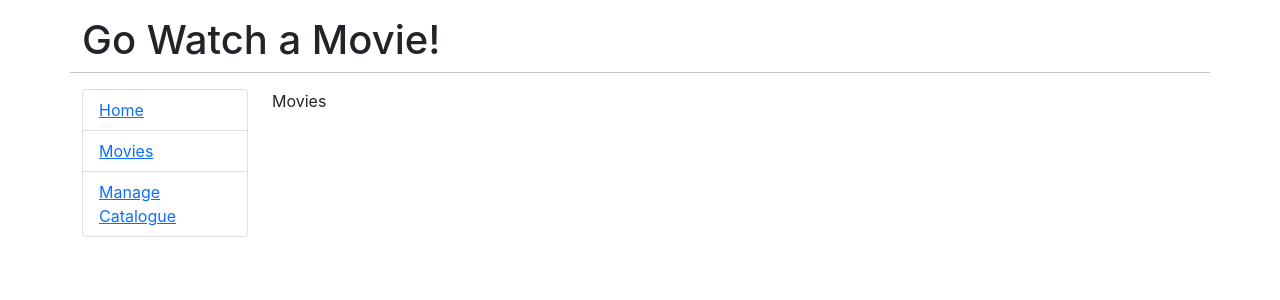
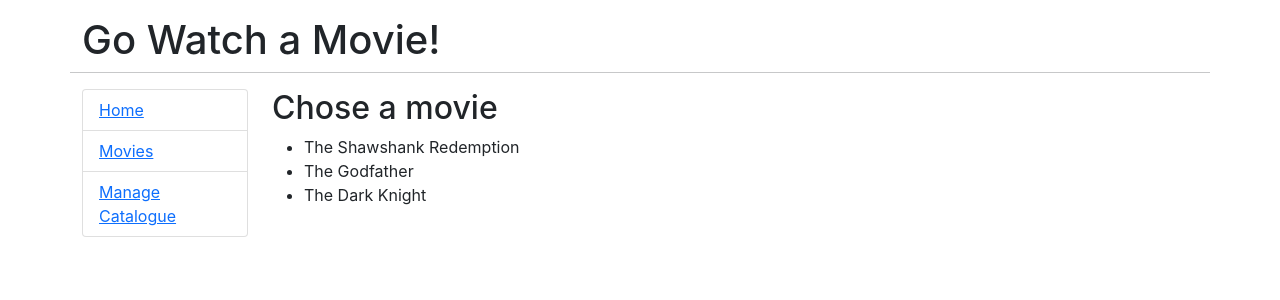
Before and after one commit to ViniciusGranado/_studies_Go, a React (Create React App) app in the folder web-project/frontend/: page /movies in a window 1280 px wide. Shown: the top 300 px of the page. Built offline with nearby package versions, Linux system fonts and the light colour scheme.

Commit message:
Update Movies component

```diff
--- /dev/null
+++ b/web-project/frontend/src/models/models.ts
@@ -0,0 +1,5 @@
+export interface Movie {
+  id: number;
+  title: string;
+  runtime: number;
+}
--- a/web-project/frontend/src/pages/Movies/Movies.tsx
+++ b/web-project/frontend/src/pages/Movies/Movies.tsx
@@ -1,5 +1,26 @@
+import { useEffect, useState } from 'react';
+import { Movie } from '../../models/models';
+
 export const Movies = () => {
+  const [movies, setMovies] = useState<Movie[]>([]);
+
+  useEffect(() => {
+    setMovies([
+      { id: 1, title: 'The Shawshank Redemption', runtime: 142 },
+      { id: 1, title: 'The Godfather', runtime: 175 },
+      { id: 1, title: 'The Dark Knight', runtime: 153 },
+    ]);
+  }, []);
+
   return (
-    <div>Movies</div>
+    <>
+      <h2>Chose a movie</h2>
+
+      <ul>
+        {movies.map((movie) => (
+          <li key={movie.id}>{movie.title}</li>
+        ))}
+      </ul>
+    </>
   );
-}
+};
```
